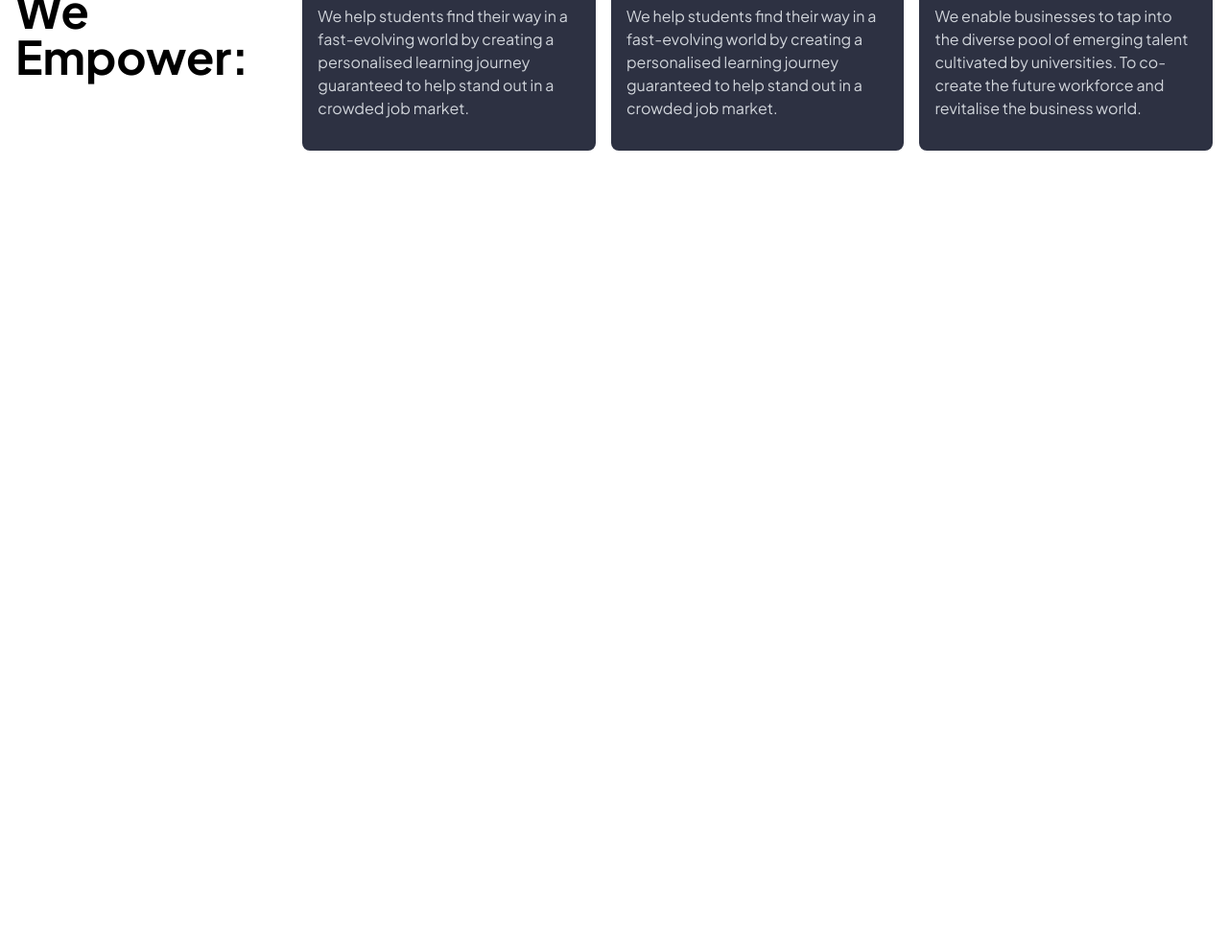
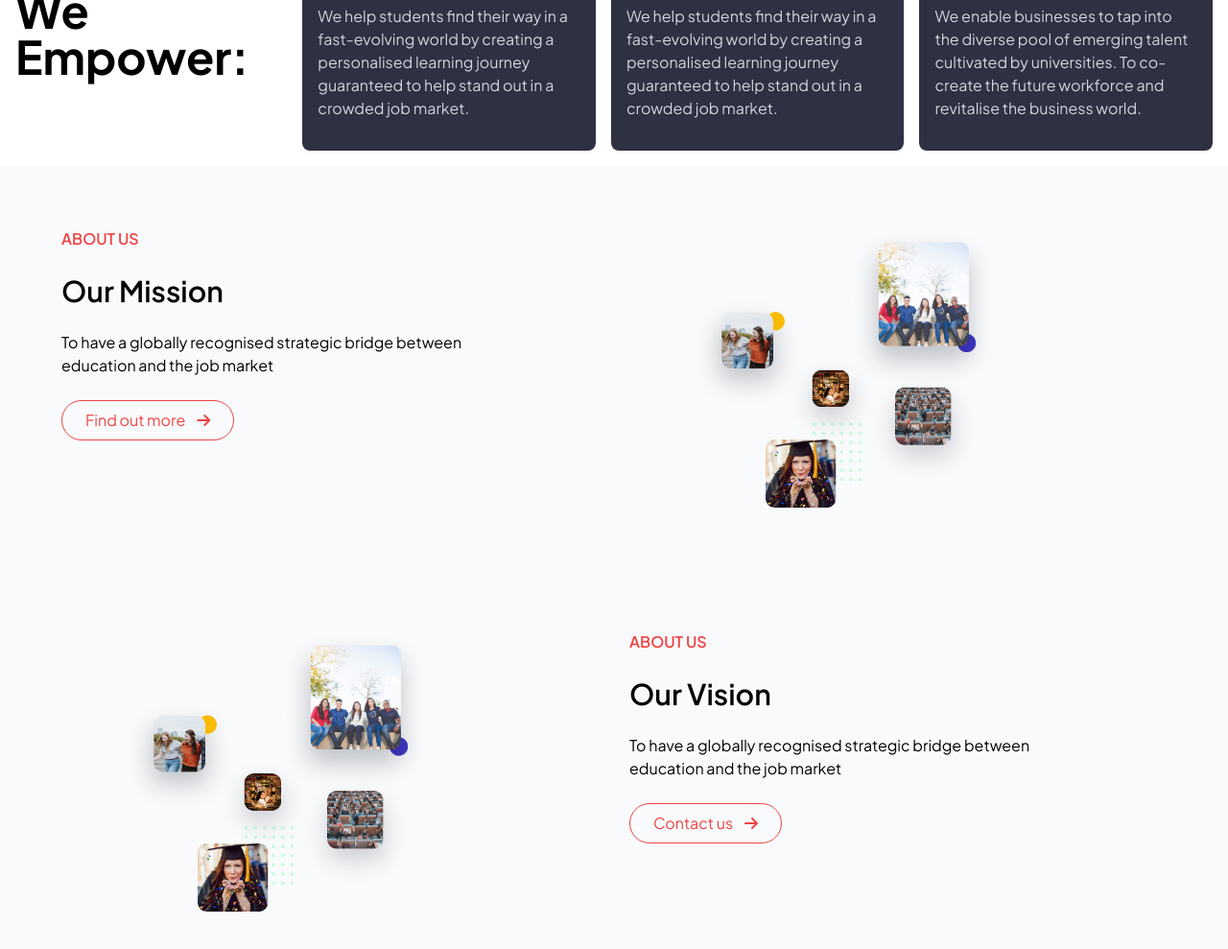
Before and after one commit to webdevmasud/C4U-Project, a website built with Vite: page index.html in a window 1280 px wide. Shown: the part 1023-2012 px from the top of the page at 96% size. Before the commit the page ends 1196 px from the top, so only its background shows below. Built offline with nearby package versions, Linux system fonts and the light colour scheme; a web font is replaced by a local one.

Commit message:
img and about section

```diff
--- a/index.html
+++ b/index.html
@@ -134,6 +134,56 @@
 
 
 
+   <div class="grid grid-cols-1 md:grid-cols-2 gap-8 py-16 bg-gray-50 px-4 md:px-16">
+    <!-- Left Section -->
+    <div class="relative flex flex-col items-center md:items-start space-y-6 text-center md:text-left md:pr-16">
+        <p class="text-red-500 font-semibold uppercase">About Us</p>
+        <h3 class="text-3xl font-semibold">Our Mission</h3>
+        <p>To have a globally recognised strategic bridge between education and the job market</p>
+        <button class="flex items-center gap-3 mt-4 border border-red-500 text-red-500 px-6 py-2 rounded-full hover:bg-red-500 hover:text-white transition">
+            Find out more <i class="fa-solid fa-arrow-right"></i>
+        </button>
+    </div>
+
+
+
+    <!-- Right Section -->
+    <div class="relative flex flex-wrap justify-center md:justify-start space-y-4 space-x-4 mt-8 md:mt-0 md:pl-16">
+        <!--  Image -->
+        <div class="w-full md:w-auto max-w-xs">
+            <img src="/img/Group 238902.png" alt="Image 1" class="w-full h-full object-cover">
+        </div>
+    </div>
+</div>
+
+
+
+
+<div class="grid grid-cols-1 md:grid-cols-2 gap-8 py-16 bg-gray-50 px-4 md:px-16">
+  <!-- Left Section  -->
+  <div class="relative flex flex-wrap justify-center md:justify-start space-y-4 space-x-4 mt-8 md:mt-0 md:pl-16">
+
+
+    <div class="w-full md:w-auto max-w-xs">
+        <img src="/img/Group 238902.png" alt="Image 1" class="w-full h-full object-cover">
+    </div>
+</div>
+
+
+  <!-- Right Section -->
+  <div class="relative flex flex-col items-center md:items-start space-y-6 text-center md:text-left md:pr-16">
+    <p class="text-red-500 font-semibold uppercase">About Us</p>
+    <h3 class="text-3xl font-semibold">Our Vision</h3>
+    <p>To have a globally recognised strategic bridge between education and the job market</p>
+
+    <button class="flex items-center gap-3 mt-4 border border-red-500 text-red-500 px-6 py-2 rounded-full hover:bg-red-500 hover:text-white transition">
+      Contact us <i class="fa-solid fa-arrow-right"></i>
+  </button>
+  </div>
+</div>
+
+
+
 </body>
 <script src="script.js"></script>
 </html>
```
